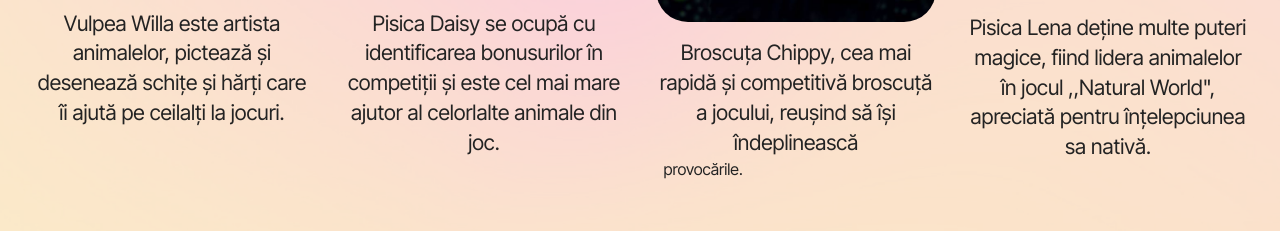
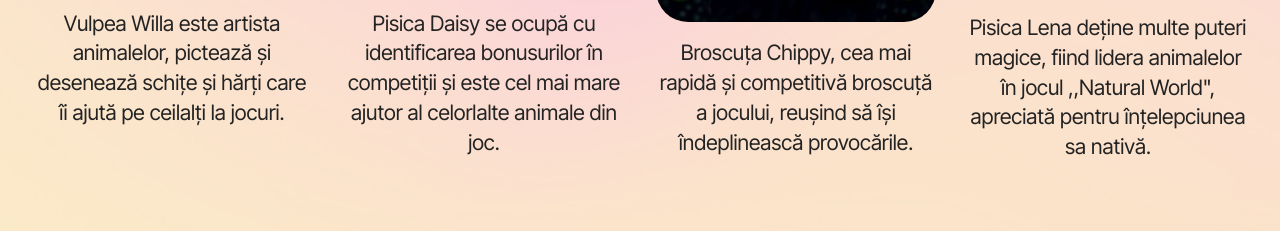
Before and after one commit to AlexandraMarieLazar/site-mobirise, a plain HTML site: page page2.html in a window 1280 px wide. Shown: the part 1302-1533 px from the top of the page. Drawn offline with Linux system fonts and the light colour scheme; files whose address does not match are found by name.

Commit message:
am sters div si nbsp

```diff
--- a/page2.html
+++ b/page2.html
@@ -155,8 +155,7 @@
                         <span class="mobi-mbri mobi-mbri-search mbr-iconfont mbr-iconfont-btn"></span>
                     </div>
                 </div>
-                <p class="mbr-item-subtitle mbr-fonts-style align-center mb-0 mt-3 display-7">Broscuța Chippy, cea mai rapidă și competitivă broscuță a jocului, reușind să își îndeplinească
-<div>&nbsp; provocările.&nbsp;</div></p>
+                <p class="mbr-item-subtitle mbr-fonts-style align-center mb-0 mt-3 display-7">Broscuța Chippy, cea mai rapidă și competitivă broscuță a jocului, reușind să își îndeplinească provocările.</p>
             </div>
 
         </div>
```
